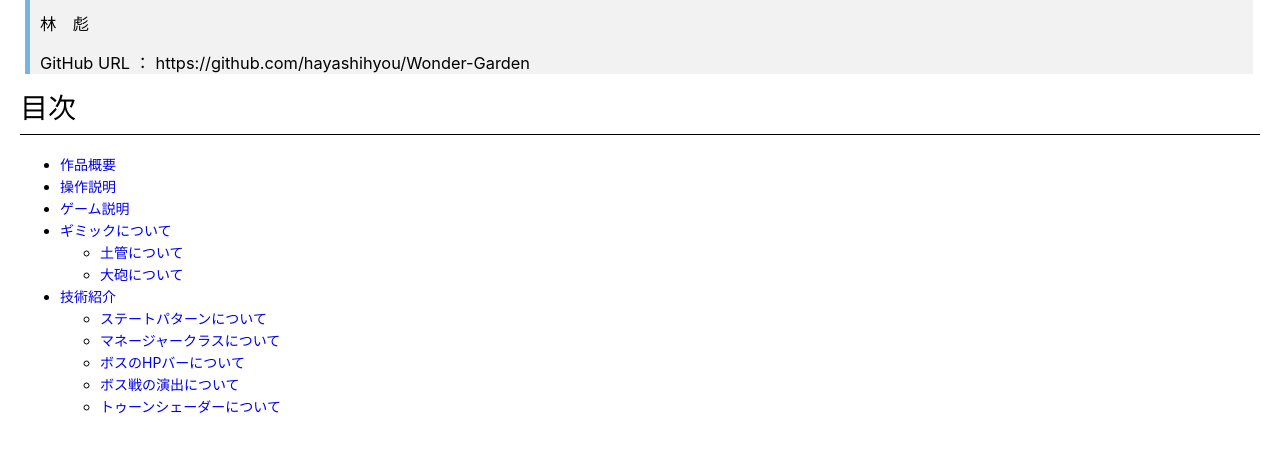
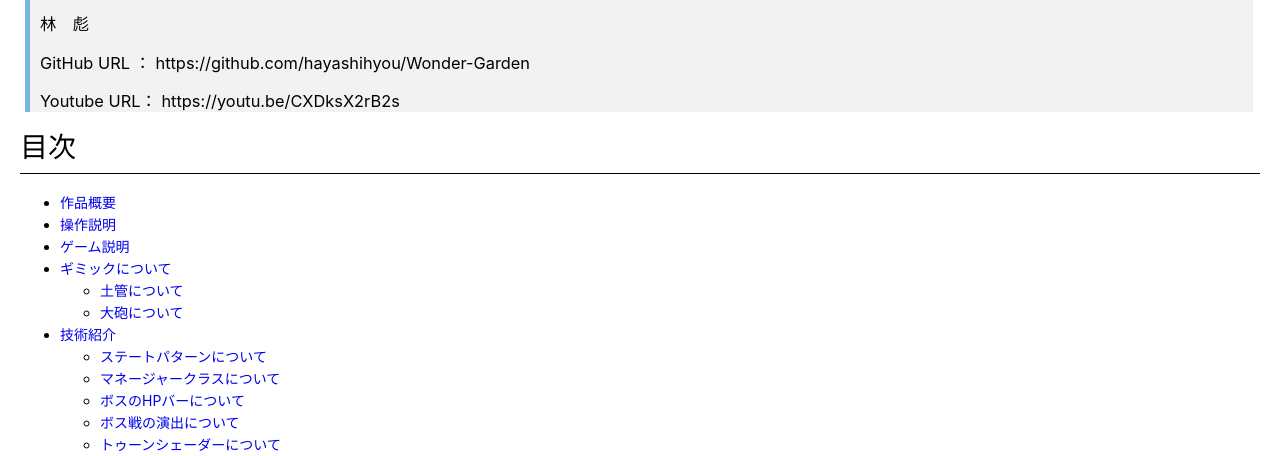
Before and after one commit to hayashihyou/WonderGarden-Portfolio.github.io, a plain HTML site: page index.html in a window 1280 px wide. Shown: the part 428-884 px from the top of the page. Drawn offline with Linux system fonts and the light colour scheme; a script that the page names is missing.

Commit message:
READMEの更新

```diff
--- a/index.html
+++ b/index.html
@@ -371,6 +371,7 @@ code {
 <h3 id="%E6%B2%B3%E5%8E%9F%E9%9B%BB%E5%AD%90%E3%83%93%E3%82%B8%E3%83%8D%E3%82%B9%E5%B0%82%E9%96%80%E5%AD%A6%E6%A0%A1-%E3%82%B2%E3%83%BC%E3%83%A0%E3%82%AF%E3%83%AA%E3%82%A8%E3%82%A4%E3%82%BF%E3%83%BC%E7%A7%91">河原電子ビジネス専門学校 ゲームクリエイター科</h3>
 <h3 id="%E6%9E%97-%E5%BD%AA">林　彪</h3>
 <h3 id="github-url--httpsgithubcomhayashihyouwonder-garden">GitHub URL ： https://github.com/hayashihyou/Wonder-Garden</h3>
+<h3 id="youtube-url-httpsyoutubecxdksx2rb2s">Youtube URL： https://youtu.be/CXDksX2rB2s</h3>
 </blockquote>
 <h1 id="%E7%9B%AE%E6%AC%A1">目次</h1>
 <ul>
```
